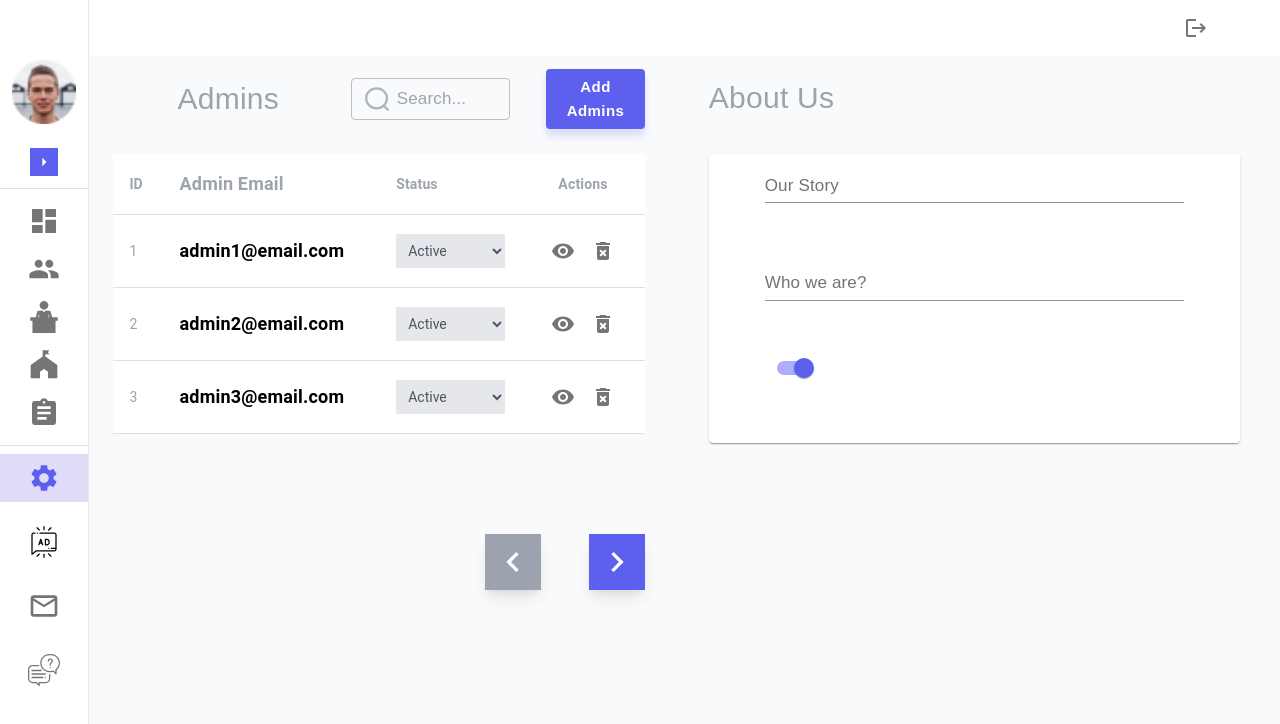
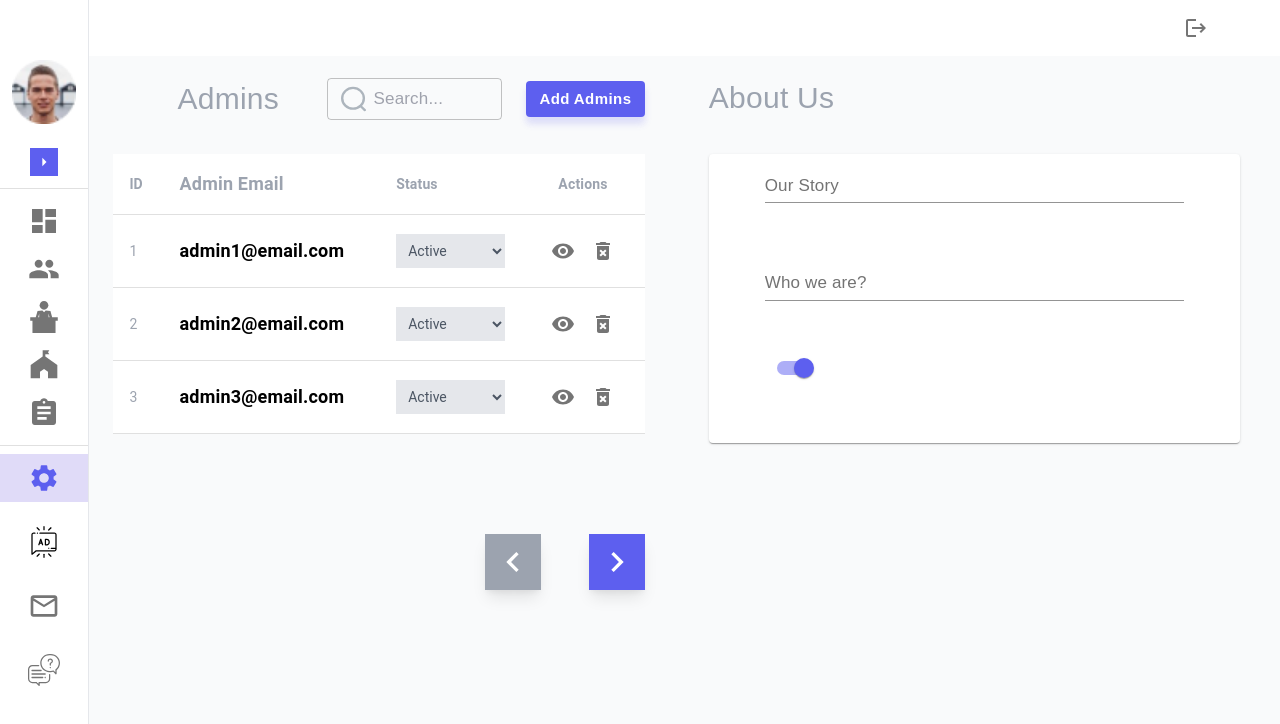
Before and after one commit to AbdulAziz0682/grade-my-faculty, a React (Create React App) app: page /admin in a window 1280 px wide. Shown: the top 724 px of the page. Built offline with nearby package versions, Linux system fonts and the light colour scheme; a web font is replaced by a local one.

Commit message:
Updated styles of Add Admin button

```diff
--- a/src/components/Admin/Admins.jsx
+++ b/src/components/Admin/Admins.jsx
@@ -36,7 +36,7 @@ export default function Admins() {
     <Grid container rowSpacing={8} columnSpacing={8}>
       <Grid item xs={12} md={6}>
         <div className="flex flex-col w-full gap-9">
-          <div className="flex flex-col w-full gap-2 md:gap-9 md:flex-row md:items-center" style={{ maxHeight: '38px' }}>
+          <div className="flex flex-col w-full gap-2 md:gap-6 md:flex-row md:items-center" style={{ maxHeight: '38px' }}>
             <Typography className="ml-16 text-3xl text-gray-400">Admins</Typography>
             <div className="flex-grow" />
             <TextField
@@ -51,7 +51,7 @@ export default function Admins() {
                 ),
               }}
             />
-            <Button variant="contained" className="w-full h-full px-3 md:w-40 shadow-primaryGlow" onClick={() => dispatch(setCurrentTab({ name: 'addAdmin', data: null }))}>Add Admins</Button>
+            <Button variant="contained" className="w-full h-full px-1 md:w-48 shadow-primaryGlow" onClick={() => dispatch(setCurrentTab({ name: 'addAdmin', data: null }))}>Add Admins</Button>
           </div>
           <TableContainer className="w-full max-h-full bg-white mt-14 md:mt-0">
             <Table>
```
